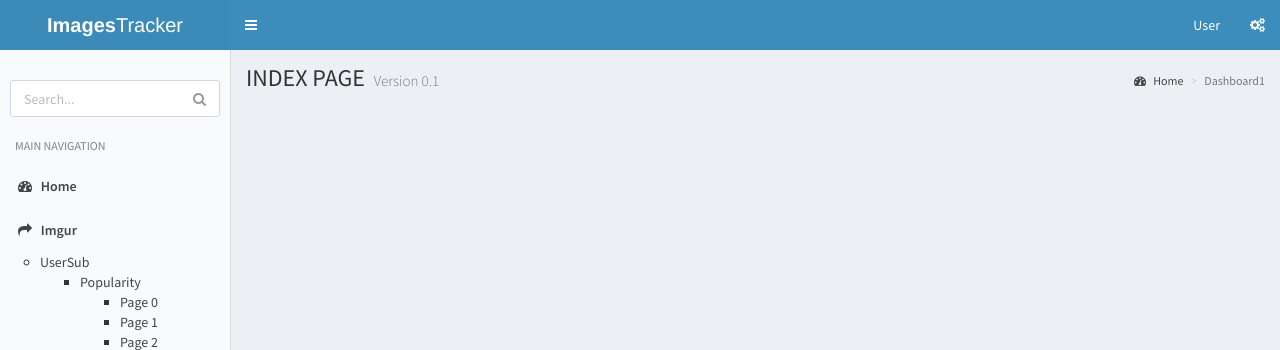
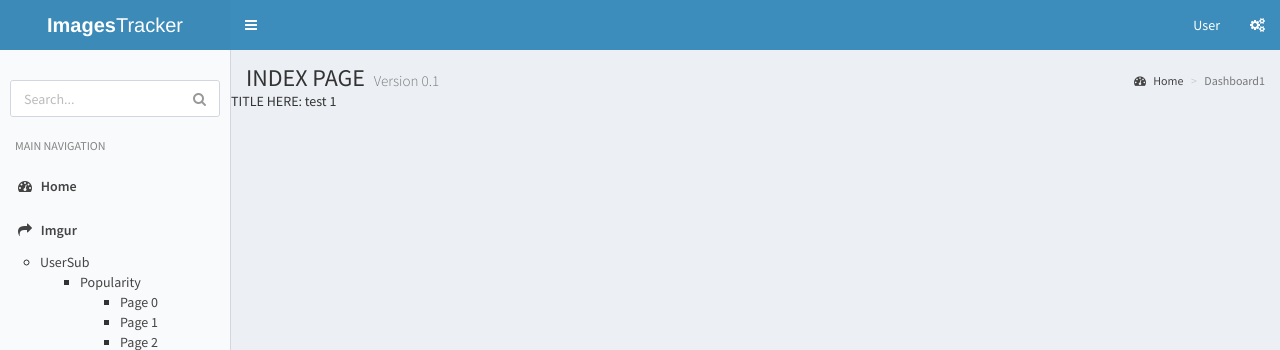
Before and after one commit to arturoera/picsgrabber_docker, a Django app: template picsgrabber_src/templates/webapp/index.html in a window 1280 px wide. Shown: the top 350 px of the page. Run offline with Django 3.2, Linux system fonts and the light colour scheme; the template is opened without the code that fills it, so the values that code supplies are empty; parts of the project's set-up code (start-up, migrations or seed data) failed here and were passed over; some libraries are stand-ins or nearby versions.

Commit message:
added title to index view

```diff
--- a/picsgrabber_src/templates/webapp/index.html
+++ b/picsgrabber_src/templates/webapp/index.html
@@ -14,4 +14,5 @@
   </ol>
 </section>
 
+TITLE HERE: test 1
 {% endblock %}
```
